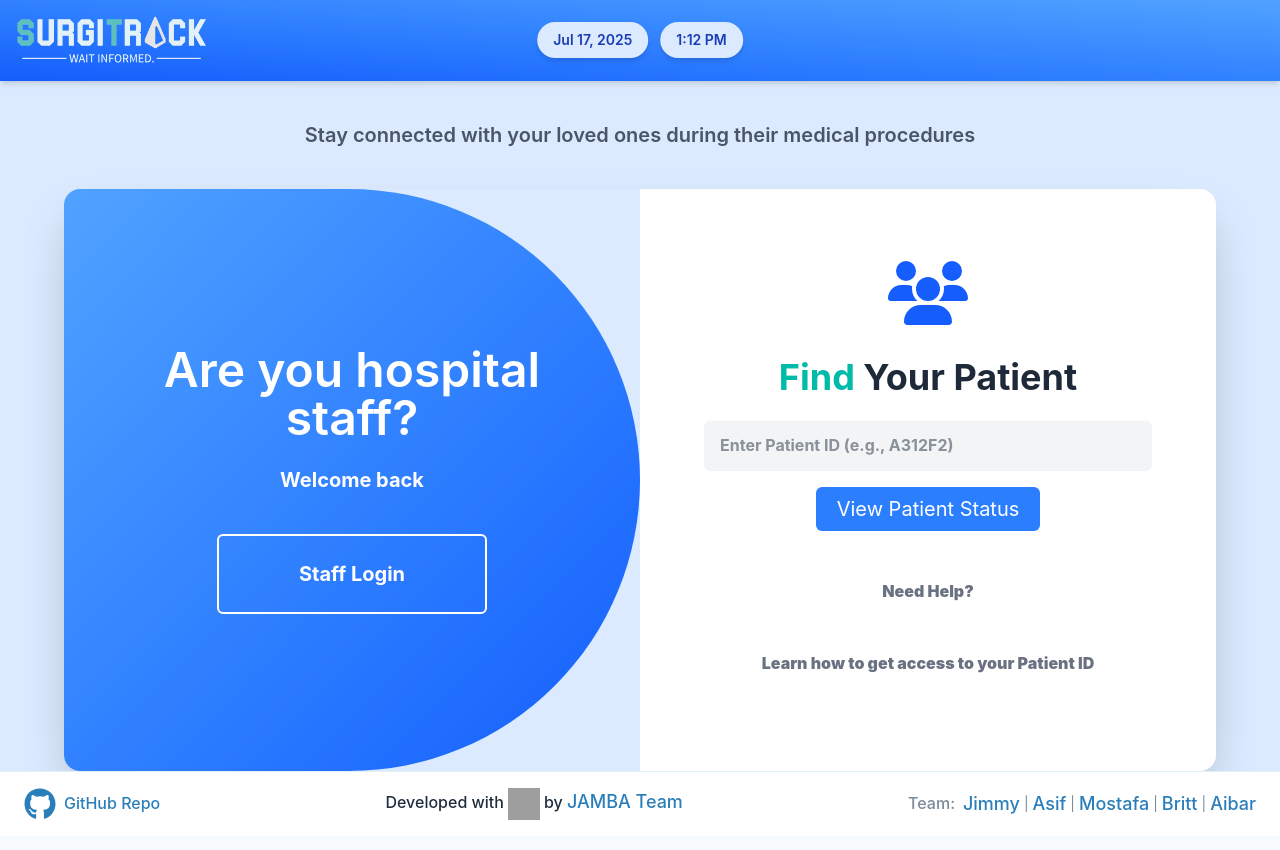
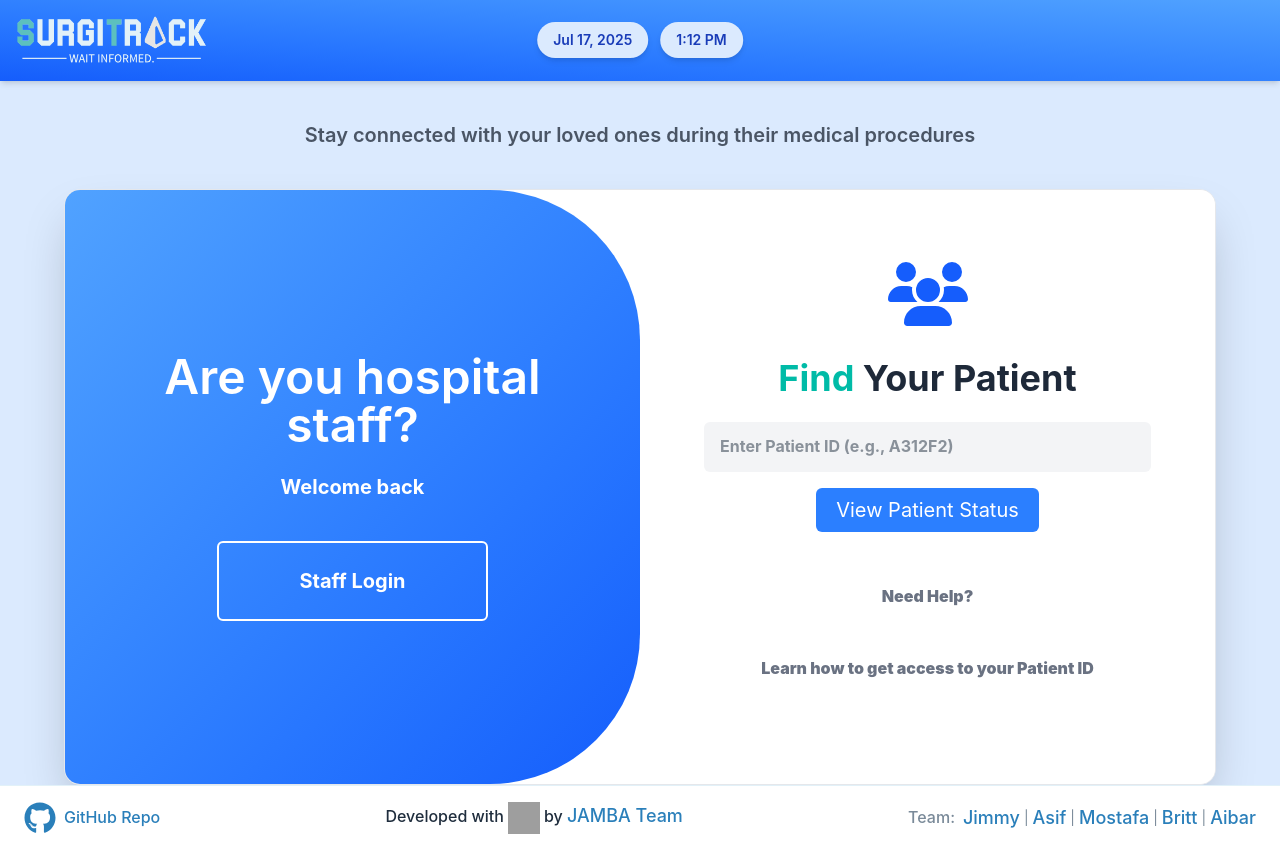
Before and after one commit to mhdasif123/SurgiTrack, a React (Vite) app: page /search-patient in a window 1280 px wide. Built offline with nearby package versions, Linux system fonts and the light colour scheme; grey boxes are pictures that could not be loaded.

Commit message:
Fix border corner color on home page and search patient

```diff
--- a/src/components/LoginComponent.jsx
+++ b/src/components/LoginComponent.jsx
@@ -15,7 +15,7 @@ const LoginComponent = () => {
 
   return (
      <div className="flex justify-center items-center">
-      <div className="flex w-[90%] max-w-6xl rounded-2xl overflow-hidden shadow-2xl ">
+       <div className="flex w-[90%] max-w-6xl rounded-2xl overflow-hidden shadow-2xl bg-white border border-gray-200">
 
         {/* Left Side - Login Form */}
         <div className='w-1/2 bg-white flex flex-col justify-center items-center p-15'>
--- a/src/components/SearchPatientComponent.jsx
+++ b/src/components/SearchPatientComponent.jsx
@@ -33,9 +33,9 @@ const SearchPatientComponent = () => {
 
   return (
     <div className="flex justify-center items-center">
-      <div className="flex w-[90%] max-w-6xl rounded-2xl overflow-hidden shadow-2xl">
+      <div className="flex w-[90%] max-w-6xl rounded-2xl overflow-hidden shadow-2xl bg-white border border-gray-200">
         {/* Left Panel */}
-        <div className="w-1/2 bg-gradient-to-tl from-blue-600 to-blue-400 text-white flex flex-col justify-center items-center p-16 rounded-r-[300px]">
+        <div className="w-1/2 bg-gradient-to-tl from-blue-600 to-blue-400 text-white flex flex-col justify-center items-center p-16 rounded-r-[150px]">
           <div className="w-full max-w-md text-center z-10">
             <h3 className="text-5xl font-semibold mb-6">Are you hospital staff?</h3>
             <p className="text-xl font-bold mb-10">Welcome back</p>
@@ -74,11 +74,11 @@ const SearchPatientComponent = () => {
                 View Patient Status
               </button>
 
-              <div className="text-base font-black text-center pt-8 pb-8 text-gray-500 hover:underline cursor-pointer">
+              <div className="text-base font-black text-center pt-9 pb-8 text-gray-500 hover:underline cursor-pointer">
                 Need Help?
               </div>
 
-              <div className="text-base font-black text-center pb-8 text-gray-500 hover:underline cursor-pointer">
+              <div className="text-base font-black text-center pb-10 text-gray-500 hover:underline cursor-pointer">
                 Learn how to get access to your Patient ID
               </div>
 
```
